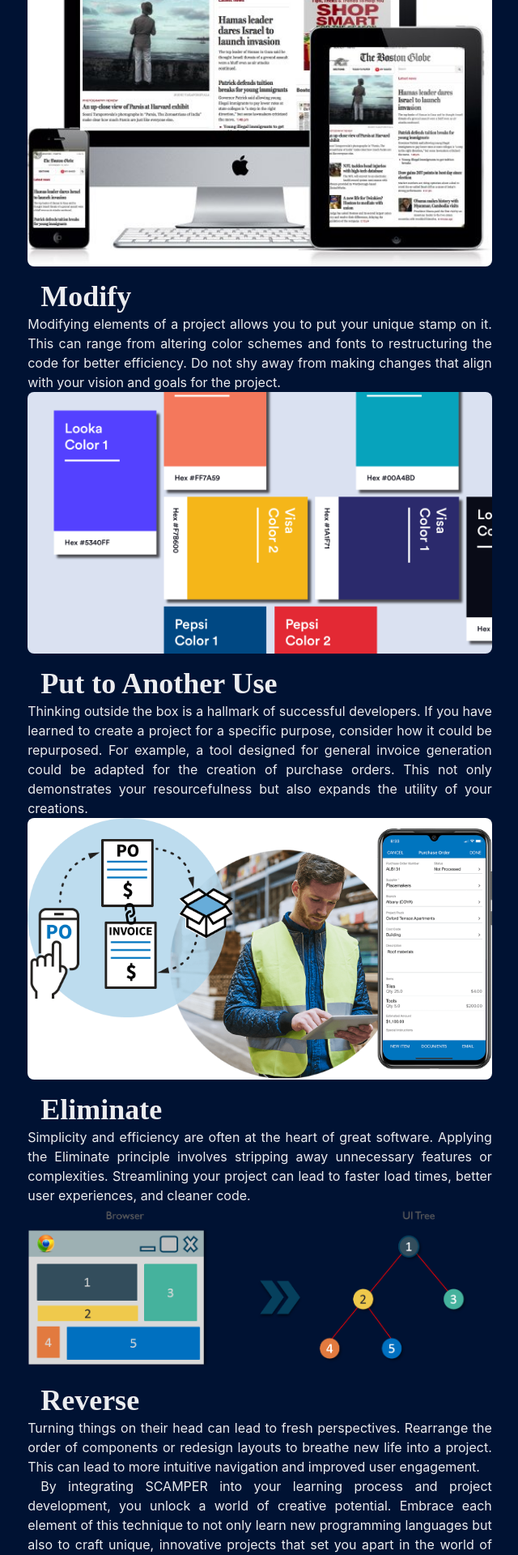
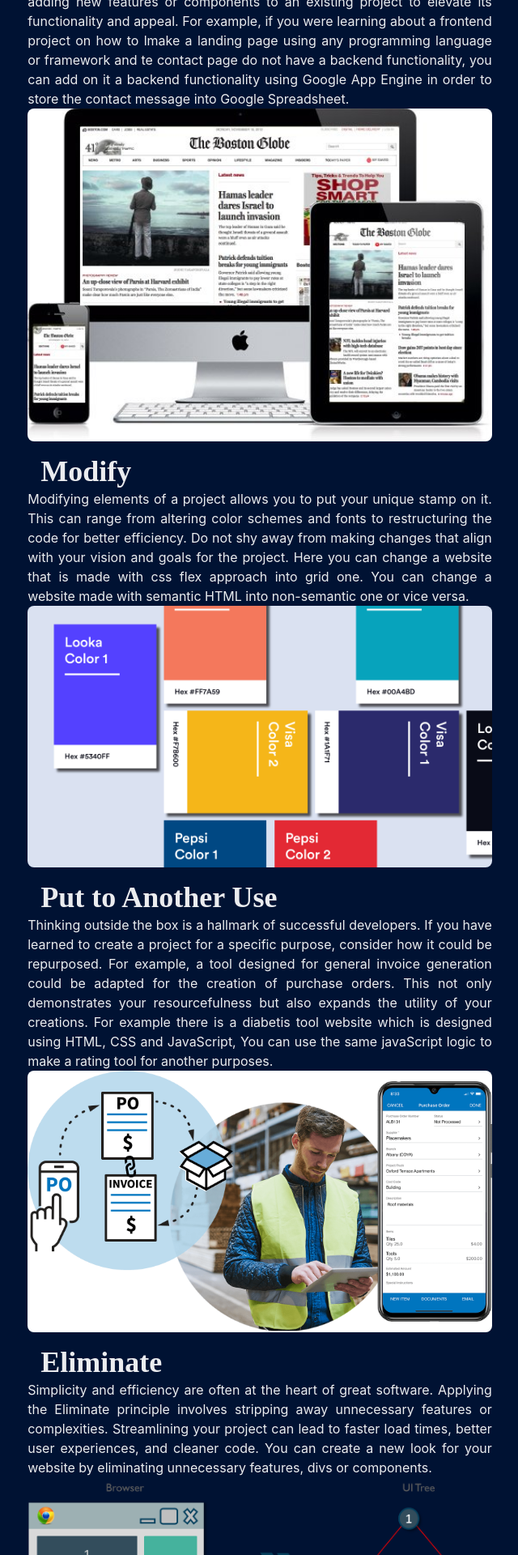
Before and after one commit to Henoker/HenokerWebsite, a Next.js app: page /posts/scamper in a window 1280 px wide. Shown: the part 2800-4720 px from the top of the page at 81% size, without its empty margins (319-959 px from the left). Built offline with nearby package versions, Linux system fonts and the light colour scheme.

Commit message:
feat: modified scamper blog

```diff
--- a/pages/posts/scamper.js
+++ b/pages/posts/scamper.js
@@ -33,7 +33,9 @@ const Scamper = () => {
         standard tools and technologies. For instance, if a tutorial demonstrates a project using HTML,
         CSS, and JavaScript, consider substituting standard CSS with a powerful framework like Tailwind
         CSS or using SCSS to enhance styling. This can lead to more efficient code and a distinct visual
-        appeal.
+        appeal. Also, You can replace the javascript with react or next js or vice versa. Also, You can
+        MySQL based database with PostgreSql or non-relational database like Mongo Db. Substitution is all
+        about replacing the inputs of web or app development.
         </Paragraph>
         <Paragraph>
         <WorkImage src="/images/CSSframeworks.jpg" alt="scamper" />
@@ -43,7 +45,8 @@ const Scamper = () => {
         Combining different technologies or approaches is a hallmark of innovation. If you have learned
         to build a frontend dashboard using a specific framework, consider combining it with a backend
         built on PHP, Django, or Express. This integration can open up a world of possibilities, from
-        interactive user experiences to seamless data management.
+        interactive user experiences to seamless data management. You can combine two Youtube tutorials or
+        Udemy courses and create some new project for your portfolio that you can call your own.
         </Paragraph>
         <Paragraph>
         <WorkImage src="/images/fullstack.jpg" alt="scamper" />
@@ -53,7 +56,11 @@ const Scamper = () => {
         Adaptation is crucial in a constantly changing tech environment. If a tutorial focuses on creating
         an unresponsive application, challenge yourself to adapt it into a responsive one. This not only
         enhances user experience but also showcases your versatility as a developer. Additionally, consider
-        adding new features or components to an existing project to elevate its functionality and appeal.
+        adding new features or components to an existing project to elevate its functionality and appeal. For
+        example, if you were learning about a frontend project on how to lmake a landing page using any
+        programming language or framework and te contact page do not have a backend functionality, you can add
+        on it a backend functionality using Google App Engine in order to store the contact message into Google
+        Spreadsheet.
         </Paragraph>
         <Paragraph>
         <WorkImage src="/images/Responsive.jpg" alt="scamper" />
@@ -62,7 +69,9 @@ const Scamper = () => {
         </Heading>
         Modifying elements of a project allows you to put your unique stamp on it. This can range from
         altering color schemes and fonts to restructuring the code for better efficiency. Do not shy away
-        from making changes that align with your vision and goals for the project.
+        from making changes that align with your vision and goals for the project. Here you can change a
+        website that is made with css flex approach into grid one. You can change a website made with semantic
+        HTML into non-semantic one or vice versa.
         </Paragraph>
         <Paragraph>
         <WorkImage src="/images/brandColors.jpg" alt="scamper" />
@@ -72,7 +81,9 @@ const Scamper = () => {
         Thinking outside the box is a hallmark of successful developers. If you have learned to create a
         project for a specific purpose, consider how it could be repurposed. For example, a tool designed
         for general invoice generation could be adapted for the creation of purchase orders. This not only
-        demonstrates your resourcefulness but also expands the utility of your creations.
+        demonstrates your resourcefulness but also expands the utility of your creations. For example there
+        is a diabetis tool website which is designed using HTML, CSS and JavaScript, You can use the
+        same javaScript logic to make a rating tool for another purposes.
         </Paragraph>
         <Paragraph>
         <WorkImage src="/images/poinvoice.jpg" alt="scamper" />
@@ -81,7 +92,8 @@ const Scamper = () => {
         </Heading>
         Simplicity and efficiency are often at the heart of great software. Applying the Eliminate principle
         involves stripping away unnecessary features or complexities. Streamlining your project can lead to
-        faster load times, better user experiences, and cleaner code.
+        faster load times, better user experiences, and cleaner code. You can create a new look for your
+        website by eliminating unnecessary features, divs or components.
         </Paragraph>
         <Paragraph>
         <WorkImage src="/images/UiTree.jpg" alt="scamper" />
@@ -90,7 +102,8 @@ const Scamper = () => {
         </Heading>
         Turning things on their head can lead to fresh perspectives. Rearrange the order of components or
         redesign layouts to breathe new life into a project. This can lead to more intuitive navigation and
-        improved user engagement.
+        improved user engagement. You can arrange the website cascading flow in new a new mamner. This will
+        gives you a new fresh look in your design.
         </Paragraph>
         <Paragraph>
         By integrating SCAMPER into your learning process and project development, you unlock a world of
```
Also changed, not shown: 1 other file (tests, documents, lock files or other folders).
